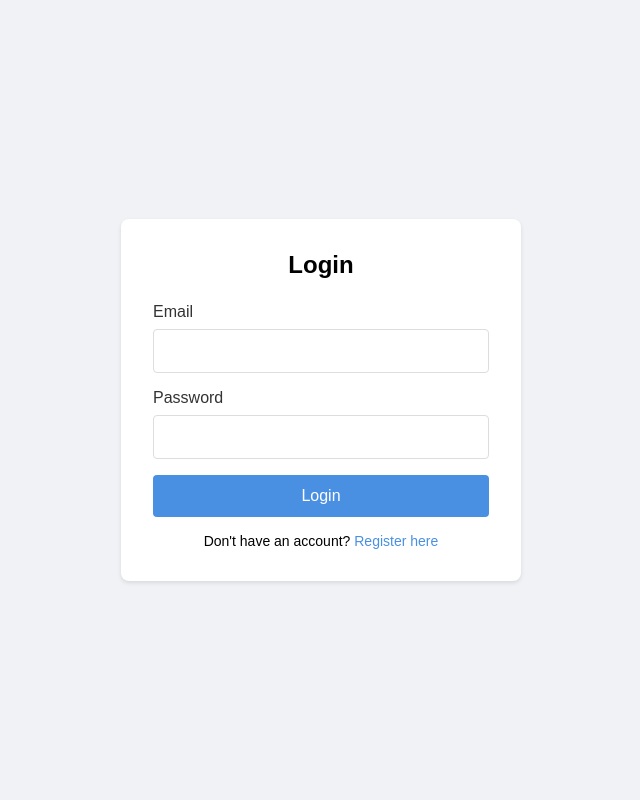
After one commit to meetshingala7/RAGInvest, a Flask app: page /login in a window 1280 px wide. The commit adds this page. Shown: the whole page, without its empty margins (319-959 px from the left). Run offline with Flask 3, Linux system fonts and the light colour scheme; some libraries are stand-ins or nearby versions.

Commit message:
Added Login Page with Validations

```diff
--- a/backend_script.py
+++ b/backend_script.py
@@ -18,8 +18,13 @@ def registration():
     # Refers to the registration page
     return render_template('HTML/registration.html')
 
+@app.route('/login', methods = ['GET', 'POST'])
+def login():
+    # Refers to login page
+    return render_template('HTML/login.html')
 
-@app.route('/api/stock/chart', methods = ['GET', 'POST'])
+
+@app.route('/api/stock/chart', methods = ['POST'])
 def stock_chart():
     # Collect data from request
     data = request.get_json()
@@ -95,8 +100,8 @@ def stock_chart():
 
 
 
-@app.route('/api/stock_info', methods=['GET', 'POST'])
-def handle_text():
+@app.route('/api/stock_info', methods=['POST'])
+def stock_info():
     data = request.get_json()  # Parse JSON data from the request
     print(data)
     if not data or 'stock_code' not in data:
@@ -154,11 +159,15 @@ def validate_user():
 
     import psycopg2
     try:
+        from dotenv import load_dotenv, find_dotenv
+        import os
+        _ = load_dotenv(find_dotenv())
+
         conn = psycopg2.connect(
-            dbname = "postgres",
-            user = "postgres",
-            password = "secretpswd",
-            host = "localhost",
+            dbname = os.environ["PG_DB_NAME"],
+            user = os.environ["PG_DB_USER"],
+            password = os.environ["PG_DB_PSWD"],
+            host = os.environ["PG_DB_IP"],
             port = 5432
         )
 
@@ -246,7 +255,166 @@ def validate_user():
     except Exception as e:
         print(str(e))
 
+@app.route('/api/register', methods = ['POST'])
+def register():
 
+    required_keys = ['username','email','firstName','middleName','lastName','password']
+
+    data = request.get_json()
+
+    if not data:
+        return jsonify({'isValid': False,'error': 'The form details is required'}), 400
+
+
+    missing_keys = required_keys - data.keys()
+    # print(missing_keys)
+    if missing_keys:
+        return jsonify({
+            "errors": "All the required keys are missing"
+        }), 400
+
+
+    import psycopg2
+    from psycopg2 import DatabaseError, IntegrityError
+    try:
+        from dotenv import load_dotenv, find_dotenv
+        import os
+        _ = load_dotenv(find_dotenv())
+
+        conn = psycopg2.connect(
+            dbname = os.environ["PG_DB_NAME"],
+            user = os.environ["PG_DB_USER"],
+            password = os.environ["PG_DB_PSWD"],
+            host = os.environ["PG_DB_IP"],
+            port = 5432
+        )
+
+        # Create a cursor
+        cur = conn.cursor()
+        query = """
+            INSERT INTO postgres.public.users(email_id, username, password, first_name, middle_name, last_name)
+            VALUES (%s,%s,%s,%s,%s,%s)
+            returning id;
+        """
+
+        entry_tuple = (data['email'], data['username'], data['password'], data['firstName'], data['middleName'], data['lastName'], )
+
+        cur.execute(query, entry_tuple)
+        inserted_id = cur.fetchone()[0]
+
+        conn.commit()
+
+        return jsonify({"id", inserted_id, "errors", None}), 200
+
+
+    except IntegrityError as e:
+        # Handle Integrity Error
+        conn.rollback()
+        return jsonify({"errors": f"There was an integrity error in inserting registration form: {str(e)}"}), 500
+
+
+    except DatabaseError as e:
+        # Handle Database error
+        conn.rollback()
+        # print(str(e))
+        return jsonify({"errors": f"There was a database error in inserting registration form: {str(e)}"}), 500
+
+
+    except Exception as e:
+        # All generic errors
+        conn.rollback()
+        return jsonify({"errors": f"There was an error in inserting registration form: {str(e)}"}), 500
+
+
+    finally:
+        if cur:
+            cur.close()
+        if conn:
+            conn.close()
+
+@app.route('/api/login', methods = ['POST'])
+def Login():
+    """
+    1st check
+    """
+    data = request.get_json()
+    print(data)
+
+    if not data:
+        return jsonify({ "success" : True, 'error': 'The username and Email id is required'}), 400
+
+    if 'email' not in data.keys():
+        return jsonify({ "success" : False, "error" : "The email is not present" }), 400
+    email = data['email']
+
+    if 'password' not in data.keys():
+        return jsonify({ "success" : False, "error" : "The password is not present" }), 400
+    password = data['password']
+
+    import psycopg2
+    from psycopg2 import DatabaseError, IntegrityError
+    try:
+        from dotenv import load_dotenv, find_dotenv
+        import os
+        _ = load_dotenv(find_dotenv())
+
+        conn = psycopg2.connect(
+            dbname = os.environ["PG_DB_NAME"],
+            user = os.environ["PG_DB_USER"],
+            password = os.environ["PG_DB_PSWD"],
+            host = os.environ["PG_DB_IP"],
+            port = 5432
+        )
+
+        # Create a cursor
+        cur = conn.cursor()
+
+        query = """
+        SELECT
+            password,
+            id
+        FROM
+            postgres.public.users
+        WHERE
+            email_id = %s;
+        """
+
+        cur.execute(query, (email, ))
+
+        pswd = cur.fetchone()
+        print(pswd)
+        cur.close()
+        conn.close()
+
+        if not pswd:
+            # No email
+            return jsonify({
+                "success" : False,
+                "error" : "EMAIL_NOT_FOUND",
+                "message" : "Email not registered"
+            }), 404
+        if pswd[0] == password:
+            # Password does match
+            return jsonify({
+                "success" : True,
+                "error" : None,
+                "message" : "Password matches",
+                "token" : pswd[1]
+            }), 200
+        else:
+            # Password does not match
+            return jsonify({
+                "success" : False,
+                "error" : "INVALID_PASSWORD",
+                "message" : "Invalid password"
+            }), 401
+
+    except Exception as e:
+        return jsonify({
+            "success" : False,
+            "error" : "INTERNAL_SERVER_ERROR",
+            "message" : "Internal Server Error"
+        }), 500
 
 
 if __name__ == '__main__':
--- a/templates/HTML/Home.html
+++ b/templates/HTML/Home.html
@@ -74,6 +74,12 @@
     <div id="myDiv" style="width: 100%; height: 100%;"></div>
 
     <script>
+        let x = sessionStorage.getItem('userId');
+        console.log(x);
+        if (x == null) {
+            window.location.href = "/login";
+        }
+
         document.getElementById('textForm').addEventListener('submit', async function(event) {
             event.preventDefault(); // Prevent form submission from reloading the page
 
--- /dev/null
+++ b/templates/HTML/login.html
@@ -0,0 +1,173 @@
+<!DOCTYPE html>
+<html lang="en">
+<head>
+    <meta charset="UTF-8">
+    <meta name="viewport" content="width=device-width, initial-scale=1.0">
+    <title>Login</title>
+    <style>
+        * {
+            box-sizing: border-box;
+            margin: 0;
+            padding: 0;
+        }
+
+        body {
+            font-family: Arial, sans-serif;
+            display: flex;
+            justify-content: center;
+            align-items: center;
+            min-height: 100vh;
+            background-color: #f0f2f5;
+        }
+
+        .login-container {
+            background-color: white;
+            padding: 2rem;
+            border-radius: 8px;
+            box-shadow: 0 2px 4px rgba(0, 0, 0, 0.1);
+            width: 100%;
+            max-width: 400px;
+        }
+
+        .form-group {
+            margin-bottom: 1rem;
+        }
+
+        .form-group label {
+            display: block;
+            margin-bottom: 0.5rem;
+            color: #333;
+        }
+
+        .form-group input {
+            width: 100%;
+            padding: 0.75rem;
+            border: 1px solid #ddd;
+            border-radius: 4px;
+            font-size: 1rem;
+        }
+
+        .form-group input:focus {
+            outline: none;
+            border-color: #4a90e2;
+        }
+
+        .error-message {
+            color: #dc3545;
+            font-size: 0.875rem;
+            margin-top: 0.25rem;
+            display: none;
+        }
+
+        button {
+            width: 100%;
+            padding: 0.75rem;
+            background-color: #4a90e2;
+            color: white;
+            border: none;
+            border-radius: 4px;
+            font-size: 1rem;
+            cursor: pointer;
+            margin-bottom: 1rem;
+        }
+
+        button:hover {
+            background-color: #357abd;
+        }
+
+        .register-link {
+            text-align: center;
+            font-size: 0.875rem;
+        }
+
+        .register-link a {
+            color: #4a90e2;
+            text-decoration: none;
+        }
+
+        .register-link a:hover {
+            text-decoration: underline;
+        }
+    </style>
+</head>
+<body>
+    <div class="login-container">
+        <h2 style="margin-bottom: 1.5rem; text-align: center;">Login</h2>
+        <form id="loginForm">
+            <div class="form-group">
+                <label for="email">Email</label>
+                <input type="email" id="email" name="email" required>
+                <div class="error-message" id="email-error"></div>
+            </div>
+            <div class="form-group">
+                <label for="password">Password</label>
+                <input type="password" id="password" name="password" required>
+                <div class="error-message" id="password-error"></div>
+            </div>
+            <button type="submit">Login</button>
+            <div class="register-link">
+                Don't have an account? <a href="/registration">Register here</a>
+            </div>
+        </form>
+    </div>
+
+    <script>
+
+        const form = document.getElementById('loginForm');
+        const emailError = document.getElementById('email-error');
+        const passwordError = document.getElementById('password-error');
+
+        form.addEventListener('submit', async (e) => {
+            e.preventDefault();
+
+            // Reset error messages
+            emailError.style.display = 'none';
+            passwordError.style.display = 'none';
+
+            // Collect form data
+            const formData = new FormData(form);
+            const data = Object.fromEntries(formData);
+            console.log(data);
+            try {
+                const response = await fetch('/api/login', {
+                    method: 'POST',
+                    headers: {
+                        'Content-Type': 'application/json',
+                    },
+                    body: JSON.stringify({
+                        email: data.email,
+                        password: data.password
+                    }),
+                });
+
+                const result = await response.json();
+
+                if (result.success) {
+                    // Successful login
+                    // response.redirected('/')
+
+                    sessionStorage.setItem('userId', result['token']);
+                    form.reset();
+                    window.location.href = '/'; // Redirect to dashboard
+                } else {
+                    // Handle different error cases
+                    if (result.error === 'EMAIL_NOT_FOUND') {
+                        window.location.href = '/registration';
+                    } else if (result.error === 'INVALID_PASSWORD') {
+                        passwordError.textContent = 'Invalid password';
+                        passwordError.style.display = 'block';
+                    } else {
+                        // Generic error
+                        emailError.textContent = result.message || 'An error occurred';
+                        emailError.style.display = 'block';
+                    }
+                }
+            } catch (error) {
+                console.error('Error:', error);
+                emailError.textContent = 'An error occurred. Please try again.';
+                emailError.style.display = 'block';
+            }
+        });
+    </script>
+</body>
+</html>
```
Also changed, not shown: sql_scripts/users_table.sql (added, +37 -0 lines), templates/HTML/registration.html (+7 -3 lines), README.md, 1 other file.
